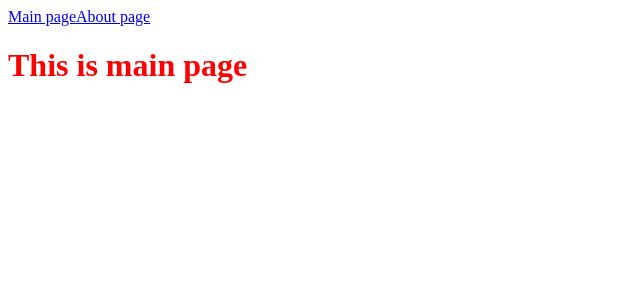
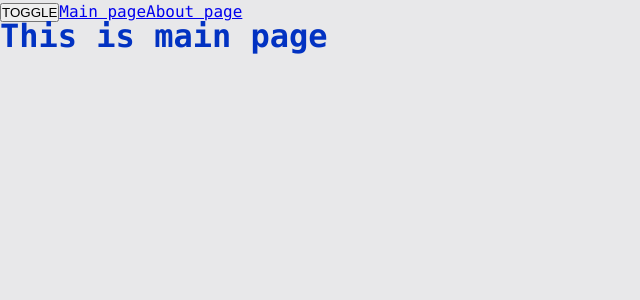
Before and after one commit to vongrax/project, a React app: page / in a window 1280 px wide. Shown: the top 300 px of the page, without its empty margins (0-640 px from the left). Built offline with nearby package versions, Linux system fonts and the light colour scheme.

Commit message:
feat: add themes and theme provider

```diff
--- a/App.tsx
+++ b/App.tsx
@@ -1,12 +1,17 @@
 import React, {Suspense} from 'react';
-import "./index.scss"
+import "./src/styles/index.scss"
 import {Link, Route, Routes} from "react-router-dom";
 import {MainPageAsync} from "./src/pages/MainPage/MainPage.async";
 import {AboutPageAsync} from "./src/pages/AboutPage/AboutPage.async";
+import {useTheme} from "./src/theme/useTheme";
+
 
 const App = () => {
+    const {theme, toggleTheme} = useTheme();
+
     return (
-        <div className="app">
+        <div className={`app ${theme}`}>
+            <button onClick={toggleTheme}>TOGGLE</button>
             <Link to={'/'}>Main page</Link>
             <Link to={'/about'}>About page</Link>
             <Suspense fallback={<div>Loading...</div>}>
--- a/src/index.tsx
+++ b/src/index.tsx
@@ -1,10 +1,13 @@
-import {render} from "react-dom";
+import { render } from "react-dom";
 import App from "../App";
-import {BrowserRouter} from "react-router-dom";
+import { BrowserRouter } from "react-router-dom";
+import ThemeProvider from "./theme/ThemeProvider";
 
 render(
     <BrowserRouter>
-        <App/>
+        <ThemeProvider>
+            <App/>
+        </ThemeProvider>
     </BrowserRouter>,
     document.getElementById('root')
 )
--- /dev/null
+++ b/src/styles/index.scss
@@ -0,0 +1,11 @@
+@import "reset";
+@import "variables/global";
+@import "themes/normal";
+@import "themes/dark";
+
+.app {
+  font: var(--font-m);
+  background: var(--bg-color);
+  color: var(--primary-color);
+  min-height: 100vh;
+}
--- a/index.scss
+++ b/src/styles/reset.scss
@@ -1,7 +1,5 @@
 * {
+  padding: 0;
+  margin: 0;
   box-sizing: border-box;
 }
-
-.app {
-  color: red;
-}
--- /dev/null
+++ b/src/styles/themes/dark.scss
@@ -0,0 +1,5 @@
+.app.dark {
+  --bg-color: #040439;
+  --primary-color: #049604;
+  --secondary-color: #04ff04
+}
--- /dev/null
+++ b/src/styles/themes/normal.scss
@@ -0,0 +1,5 @@
+.app.light {
+  --bg-color: #e8e8ea;
+  --primary-color: #0232c2;
+  --secondary-color: #0449e0
+}
--- /dev/null
+++ b/src/styles/variables/global.scss
@@ -0,0 +1,12 @@
+:root {
+  // Font M
+  --font-family-main: Consolas, "Times New Roman", Serif;
+  --font-size-m: 16px;
+  --font-line-m: 24px;
+  --font-m: var(--font-size-m) / var(--font-line-m) var(--font-family-main);
+
+  // Font L
+  --font-size-l: 24px;
+  --font-line-l: 32px;
+  --font-l: var(--font-size-l) / var(--font-line-l) var(--font-family-main)
+}
--- /dev/null
+++ b/src/theme/ThemeContext.ts
@@ -0,0 +1,15 @@
+import { createContext } from "react";
+
+export enum Theme {
+    LIGHT = "light",
+    DARK = "dark",
+}
+
+export interface ThemeContextProps {
+    theme?: Theme;
+    setTheme?: (theme: Theme) => void
+}
+
+export const ThemeContext = createContext<ThemeContextProps>({});
+
+export const LOCAL_STORAGE_THEME_KEY = "theme";
--- /dev/null
+++ b/src/theme/ThemeProvider.tsx
@@ -0,0 +1,22 @@
+import { LOCAL_STORAGE_THEME_KEY, Theme, ThemeContext } from "./ThemeContext";
+import { FC, useMemo, useState } from "react";
+
+const defaultTheme = localStorage.getItem(LOCAL_STORAGE_THEME_KEY) as Theme || Theme.LIGHT;
+
+const ThemeProvider: FC = ({children}) => {
+
+    const [theme, setTheme] = useState<Theme>(defaultTheme);
+
+    const defaultProps = useMemo(() => ({
+        theme,
+        setTheme: setTheme
+    }), [theme])
+
+    return (
+        <ThemeContext.Provider value={defaultProps}>
+            {children}
+        </ThemeContext.Provider>
+    )
+}
+
+export default ThemeProvider
--- /dev/null
+++ b/src/theme/useTheme.ts
@@ -0,0 +1,23 @@
+import { LOCAL_STORAGE_THEME_KEY, Theme, ThemeContext } from "./ThemeContext";
+import { useContext } from "react";
+
+interface UseThemeResult {
+    theme: Theme;
+    toggleTheme: () => void;
+}
+
+export const useTheme = (): UseThemeResult => {
+
+    const {theme, setTheme} = useContext(ThemeContext);
+
+    const toggleTheme = () => {
+        const newTheme = theme === Theme.DARK ? Theme.LIGHT : Theme.DARK;
+        setTheme(newTheme);
+        localStorage.setItem(LOCAL_STORAGE_THEME_KEY, newTheme)
+    }
+
+    return {
+        theme,
+        toggleTheme
+    }
+}
```
